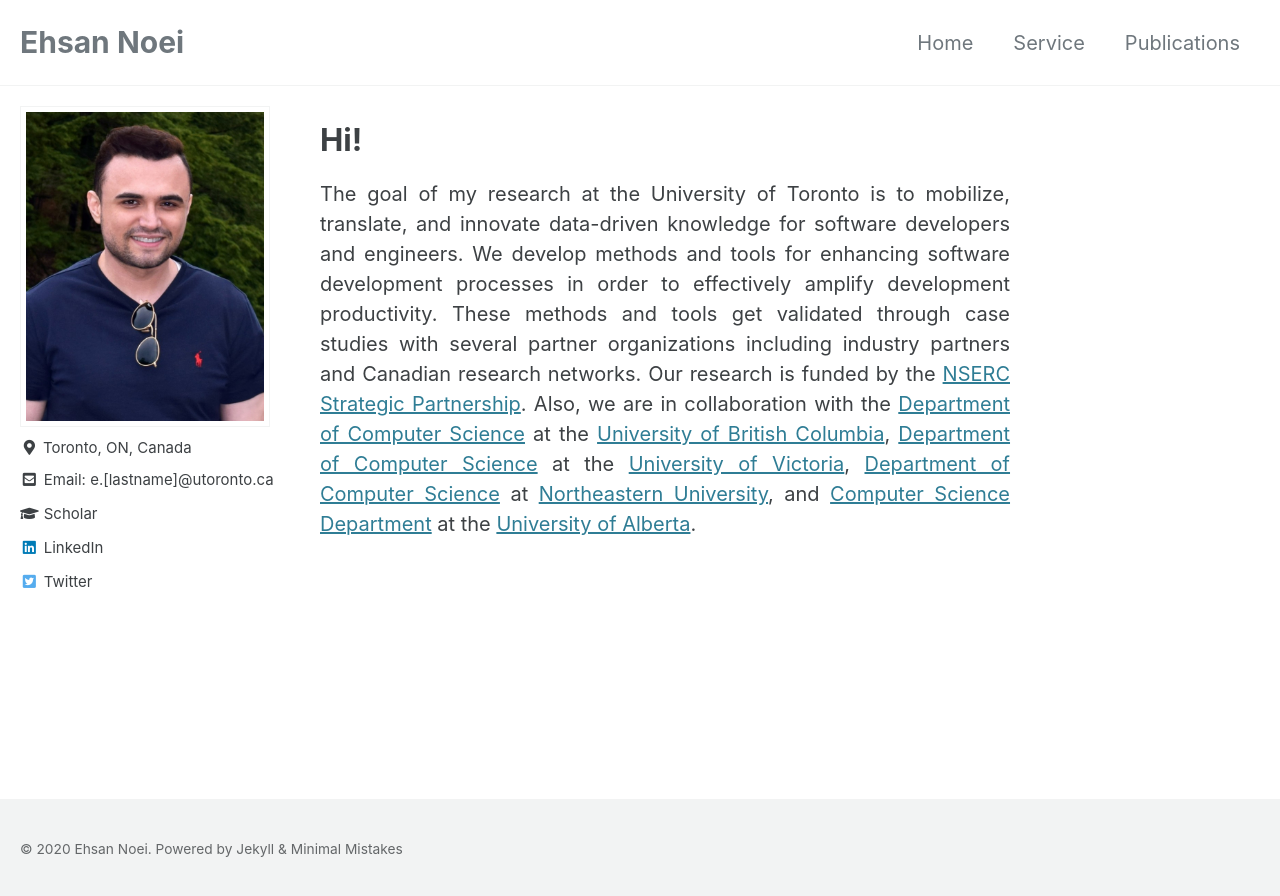
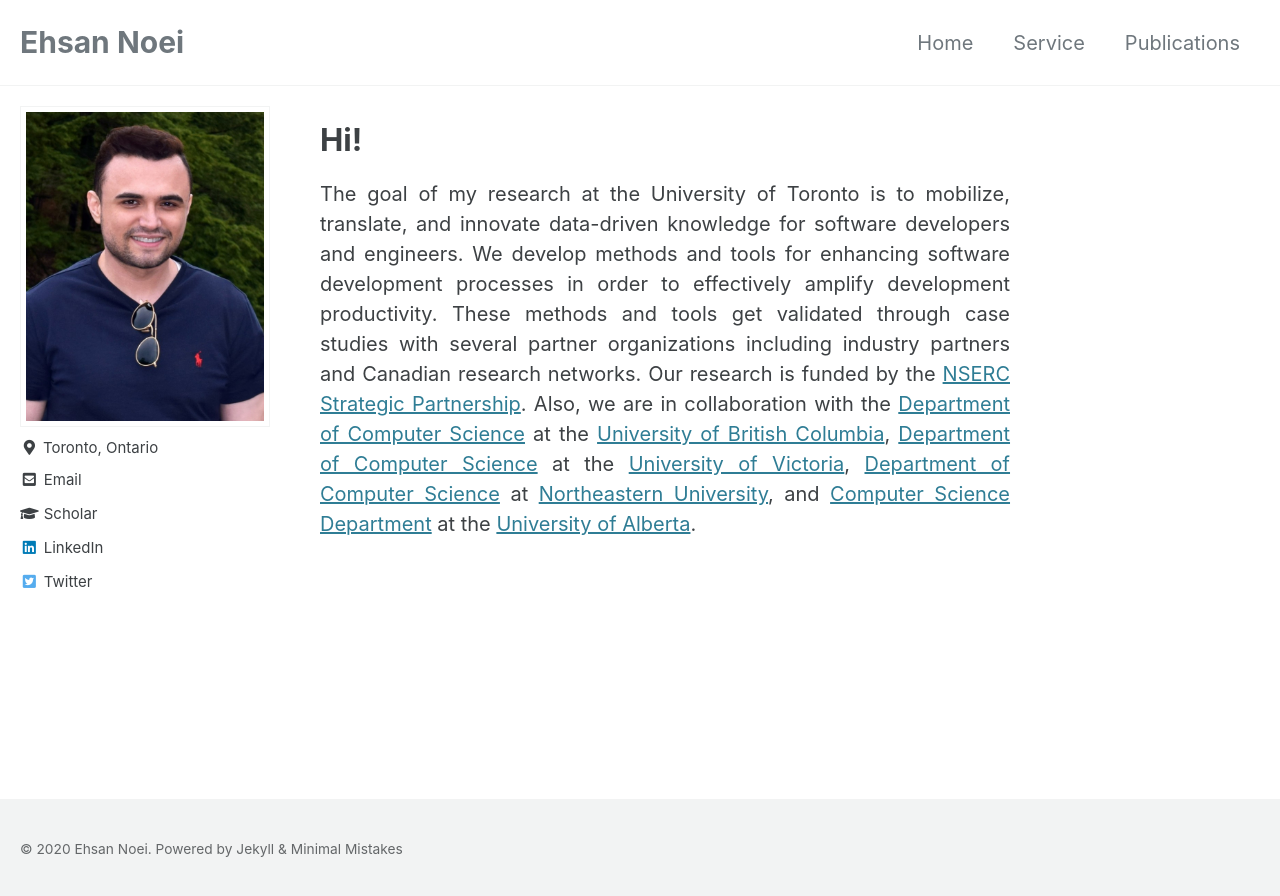
Before and after one commit to enoei/enoei.github.io, a Jekyll site: the page built from index.html, in a window 1280 px wide. Shown: the top 896 px of the page. Built offline with Jekyll 4.4.1, drawn with Linux system fonts in a browser that asks for light colours; cached includes are drawn as plain includes; the list of posts is cut into pages by our own code.

Commit message:
fix email

```diff
--- a/_config.yml
+++ b/_config.yml
@@ -96,10 +96,10 @@ author:
   name             :
   avatar           : "/assets/images/noei.jpg"
   bio              :
-  location         : "Toronto, ON, Canada"
+  location         : "Toronto, Ontario"
   email            :
   links:
-    - label: "Email: e.[lastname]@utoronto.ca"
+    - label: "Email"
       icon: "fas fa-fw fa-envelope-square"
       url: "mailto:e.[lastname]@utoronto.ca"
     - label: "Scholar"
```
Also changed, not shown: 4 other files.
